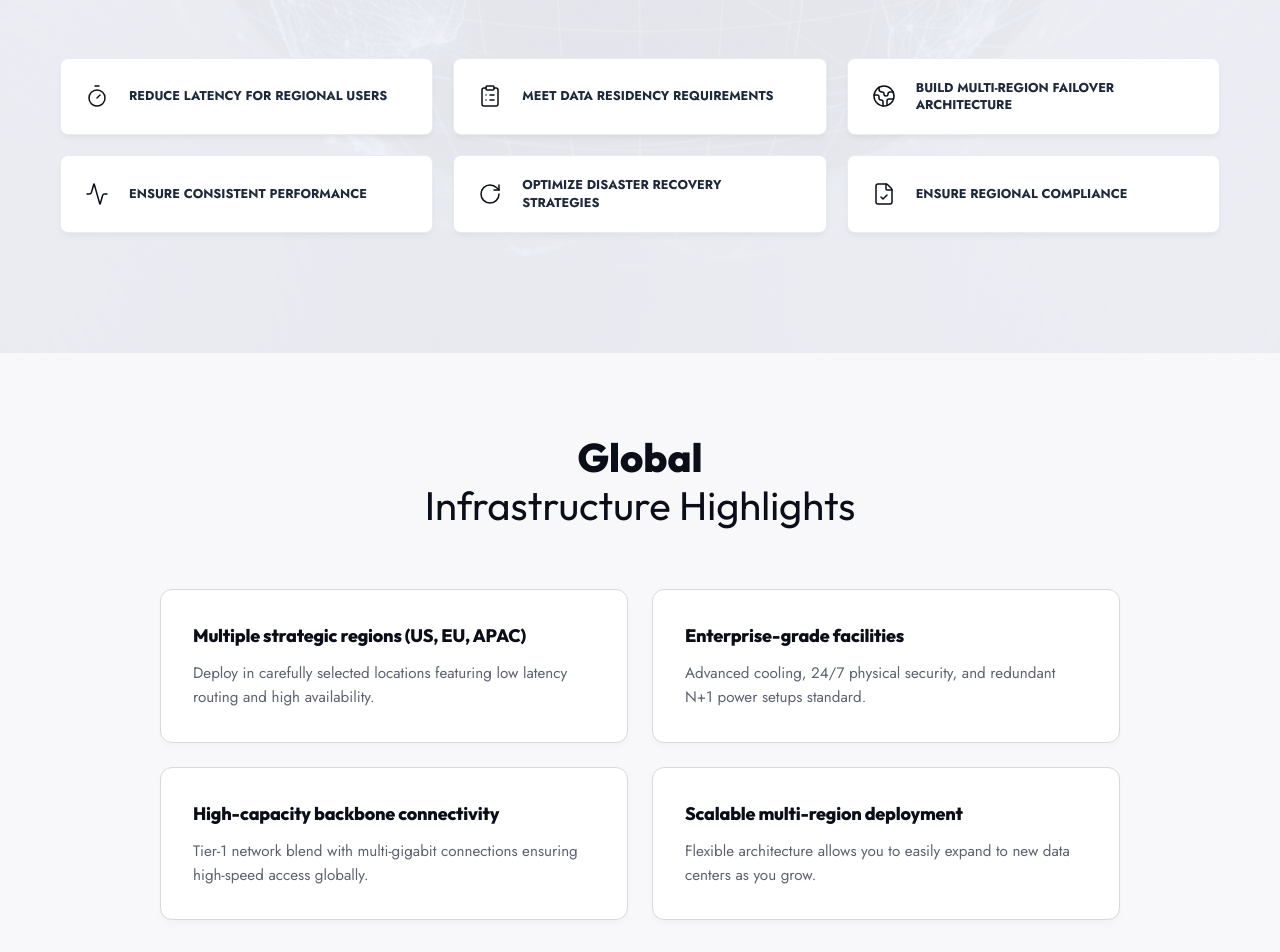
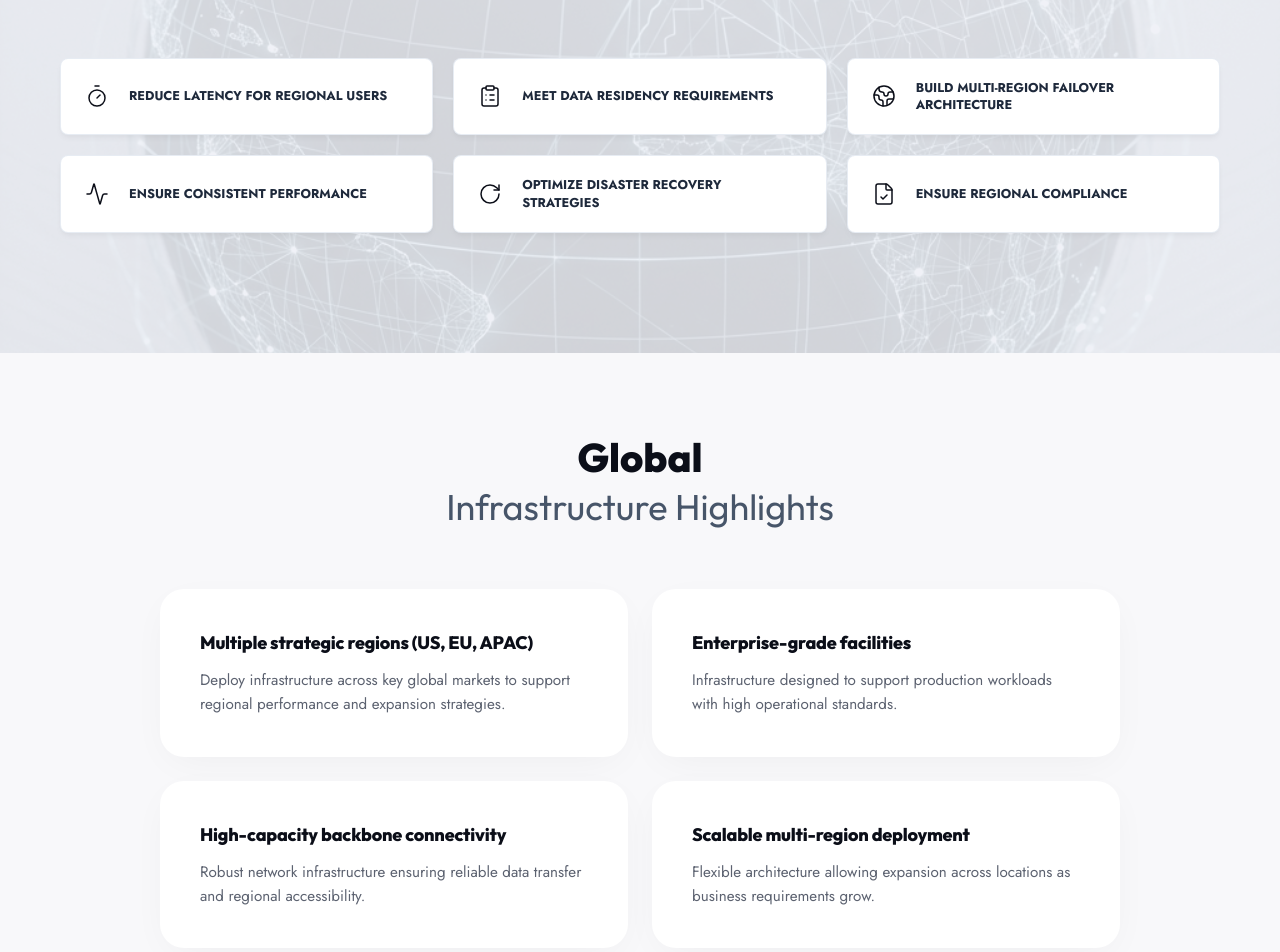
Before and after one commit to souiiii/Bytenia, a React (Vite) app: page /locations in a window 1280 px wide. Shown: the part 816-1768 px from the top of the page. Built offline with nearby package versions, Linux system fonts and the light colour scheme; what react-world-flags would draw is missing.

Commit message:
feat: add GlobalHighlights and WhyLocationMatters components to showcase infrastructure benefits

```diff
--- a/src/components/GlobalHighlights/GlobalHighlights.css
+++ b/src/components/GlobalHighlights/GlobalHighlights.css
@@ -12,10 +12,10 @@
 
 .highlight-card {
   background-color: var(--bg-white);
-  padding: 32px;
-  border-radius: var(--border-radius-md);
-  border: 1px solid var(--border-light);
-  box-shadow: 0 4px 6px -1px rgba(0, 0, 0, 0.03);
+  padding: 40px;
+  border-radius: 24px;
+  border: none;
+  box-shadow: 0 10px 40px -10px rgba(0, 0, 0, 0.05);
 }
 
 .highlight-title {
--- a/src/components/GlobalHighlights/GlobalHighlights.jsx
+++ b/src/components/GlobalHighlights/GlobalHighlights.jsx
@@ -4,19 +4,19 @@ import './GlobalHighlights.css';
 const highlightData = [
   {
     title: "Multiple strategic regions (US, EU, APAC)",
-    text: "Deploy in carefully selected locations featuring low latency routing and high availability."
+    text: "Deploy infrastructure across key global markets to support regional performance and expansion strategies."
   },
   {
     title: "Enterprise-grade facilities",
-    text: "Advanced cooling, 24/7 physical security, and redundant N+1 power setups standard."
+    text: "Infrastructure designed to support production workloads with high operational standards."
   },
   {
     title: "High-capacity backbone connectivity",
-    text: "Tier-1 network blend with multi-gigabit connections ensuring high-speed access globally."
+    text: "Robust network infrastructure ensuring reliable data transfer and regional accessibility."
   },
   {
     title: "Scalable multi-region deployment",
-    text: "Flexible architecture allows you to easily expand to new data centers as you grow."
+    text: "Flexible architecture allowing expansion across locations as business requirements grow."
   }
 ];
 
@@ -28,7 +28,7 @@ const GlobalHighlights = () => {
         <div className="text-center" style={{ marginBottom: '60px' }}>
           <h2 className="h2" style={{ color: 'var(--text-dark)' }}>
             <span style={{ fontWeight: 800 }}>Global</span><br/>
-            <span style={{ fontWeight: 300 }}>Infrastructure Highlights</span>
+            <span style={{ fontWeight: 300, color: '#475569', fontSize: '0.9em' }}>Infrastructure Highlights</span>
           </h2>
         </div>
 
--- a/src/components/WhyLocationMatters/WhyLocationMatters.css
+++ b/src/components/WhyLocationMatters/WhyLocationMatters.css
@@ -13,9 +13,10 @@
   width: 100%;
   height: 100%;
   background-size: cover;
-  background-position: center bottom;
+  background-position: center center;
   background-repeat: no-repeat;
-  opacity: 0.05;
+  mix-blend-mode: darken;
+  opacity: 0.15;
   z-index: 1;
 }
 
--- a/src/components/WhyLocationMatters/WhyLocationMatters.jsx
+++ b/src/components/WhyLocationMatters/WhyLocationMatters.jsx
@@ -35,7 +35,7 @@ const WhyLocationMatters = () => {
     <section className="why-location-section section">
       <div
         className="why-location-bg-overlay"
-        style={{ backgroundImage: `url(${planetBg})` }}
+        style={{ backgroundImage: `url("${planetBg}")` }}
       ></div>
       <div className="container" style={{ position: 'relative', zIndex: 2, maxWidth: '1200px' }}>
 
```
